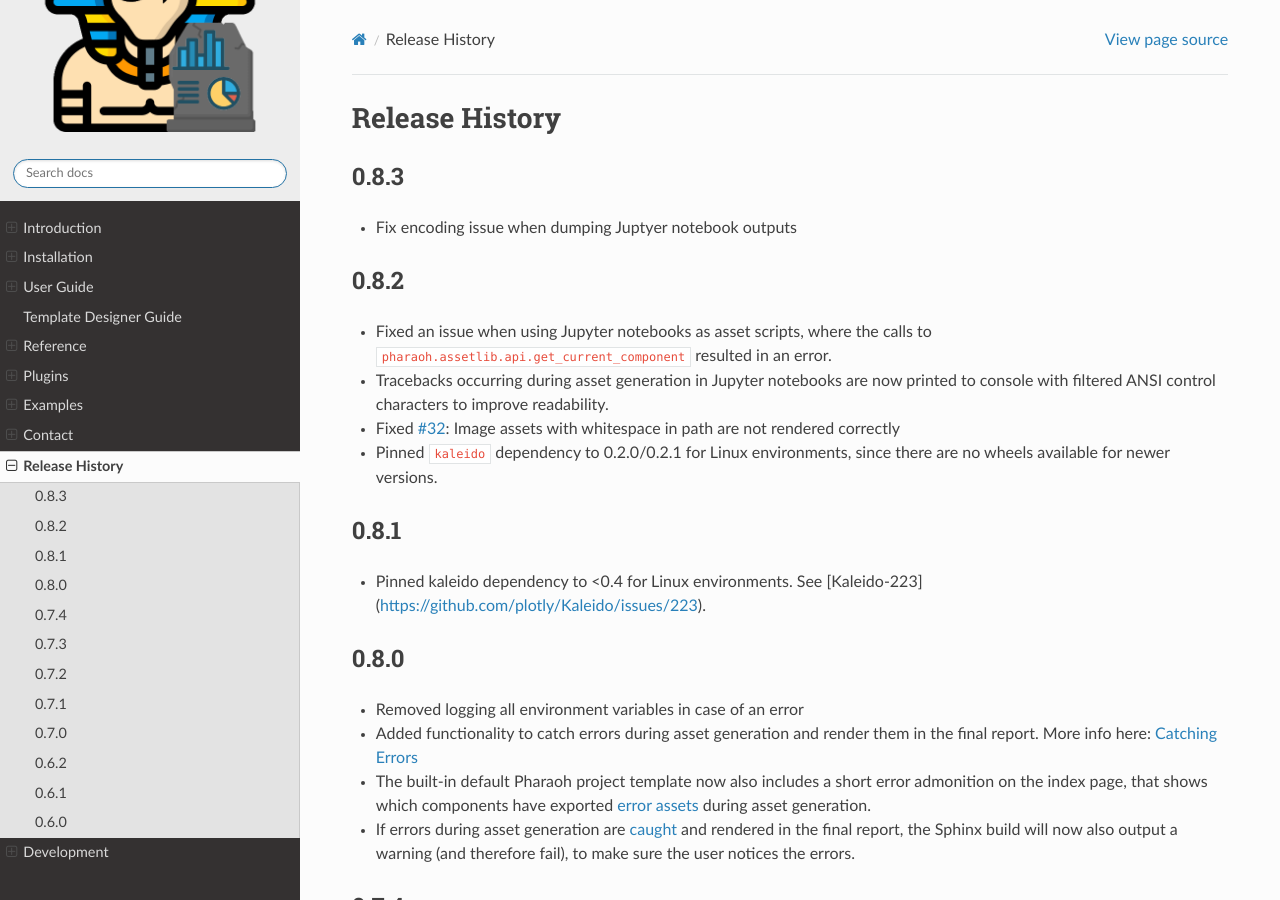
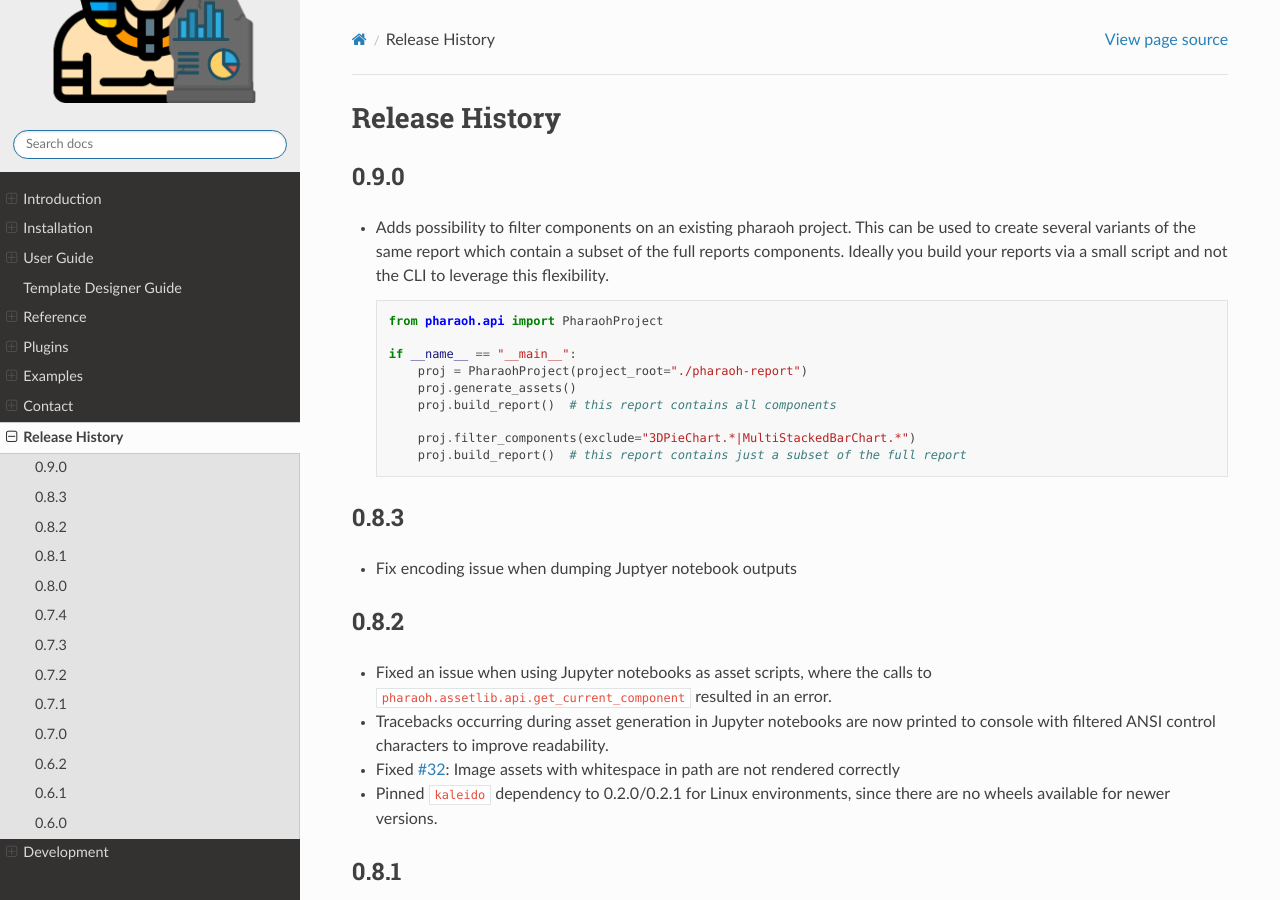
Before and after one commit to Infineon/pharaoh-dev, a Sphinx documentation site: the page built from docs/changelog.rst, in a window 1280 px wide and 900 px high. Built offline with Sphinx 7.4.7 and the Read the Docs theme 3.1.0, drawn with Linux system fonts in a browser that asks for light colours; pages that are not in the unit, such as notebooks, are missing from menus; the version number could not be read and is left out.

Commit message:
adds changelog entry

```diff
--- a/docs/changelog.rst
+++ b/docs/changelog.rst
@@ -1,5 +1,24 @@
 Release History
 ===============
+
+0.9.0
+-----
+
+-   Adds possibility to filter components on an existing pharaoh project.
+    This can be used to create several variants of the same report which contain a subset of the full reports components.
+    Ideally you build your reports via a small script and not the CLI to leverage this flexibility.
+
+    .. code-block:: python
+
+        from pharaoh.api import PharaohProject
+
+        if __name__ == "__main__":
+            proj = PharaohProject(project_root="./pharaoh-report")
+            proj.generate_assets()
+            proj.build_report()  # this report contains all components
+
+            proj.filter_components(exclude="3DPieChart.*|MultiStackedBarChart.*")
+            proj.build_report()  # this report contains just a subset of the full report
 
 0.8.3
 -----
```
